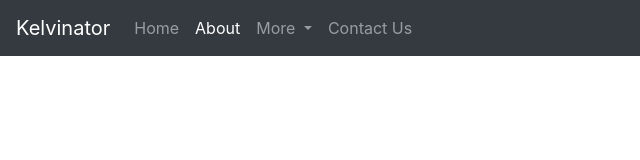
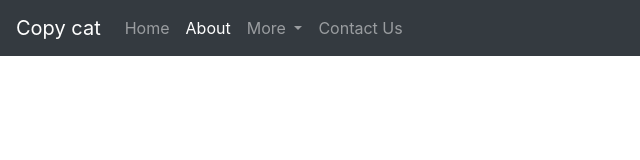
Before and after one commit to krishnaji123/My-first-Web, a plain HTML site: page index.html in a window 1280 px wide. Shown: the full height of the page, 0-640 px from the left. Drawn offline with nearby package versions, Linux system fonts and the light colour scheme.

Commit message:
Update index.html

```diff
--- a/index.html
+++ b/index.html
@@ -11,13 +11,13 @@
     <link rel="stylesheet" href="https://stackpath.bootstrapcdn.com/bootstrap/4.5.2/css/bootstrap.min.css"
         integrity="sha384-JcKb8q3iqJ61gNV9KGb8thSsNjpSL0n8PARn9HuZOnIxN0hoP+VmmDGMN5t9UJ0Z" crossorigin="anonymous">
 
-    <title>Kalvinator</title>
+    <title>Copy cat</title>
 
 </head>
 
 <body>
     <nav class="navbar navbar-expand-lg navbar-dark bg-dark">
-        <a class="navbar-brand" href="#">Kelvinator</a>
+        <a class="navbar-brand" href="#">Copy cat</a>
         <button class="navbar-toggler" type="button" data-toggle="collapse" data-target="#navbarSupportedContent"
             aria-controls="navbarSupportedContent" aria-expanded="false" aria-label="Toggle navigation">
             <span class="navbar-toggler-icon"></span>
```
